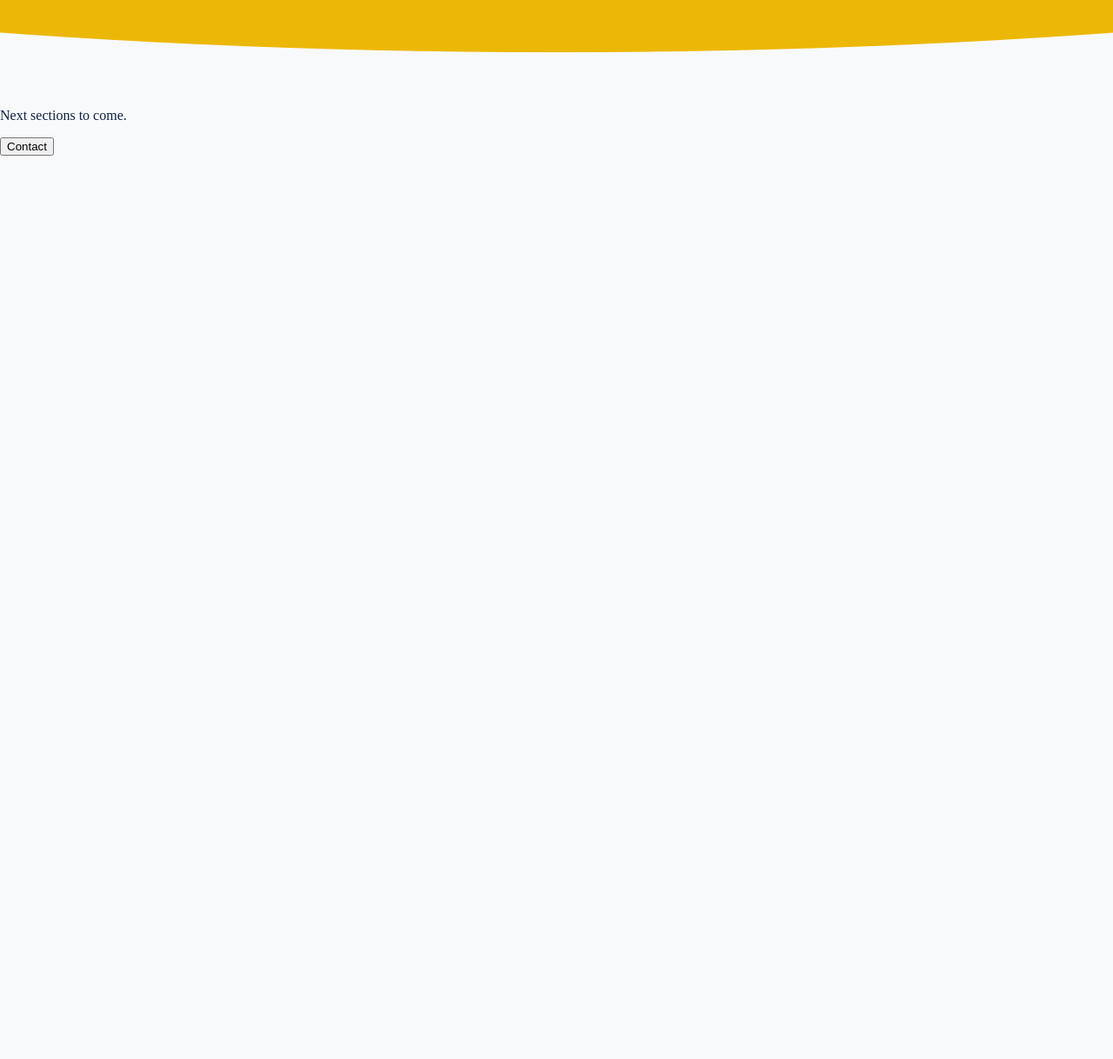
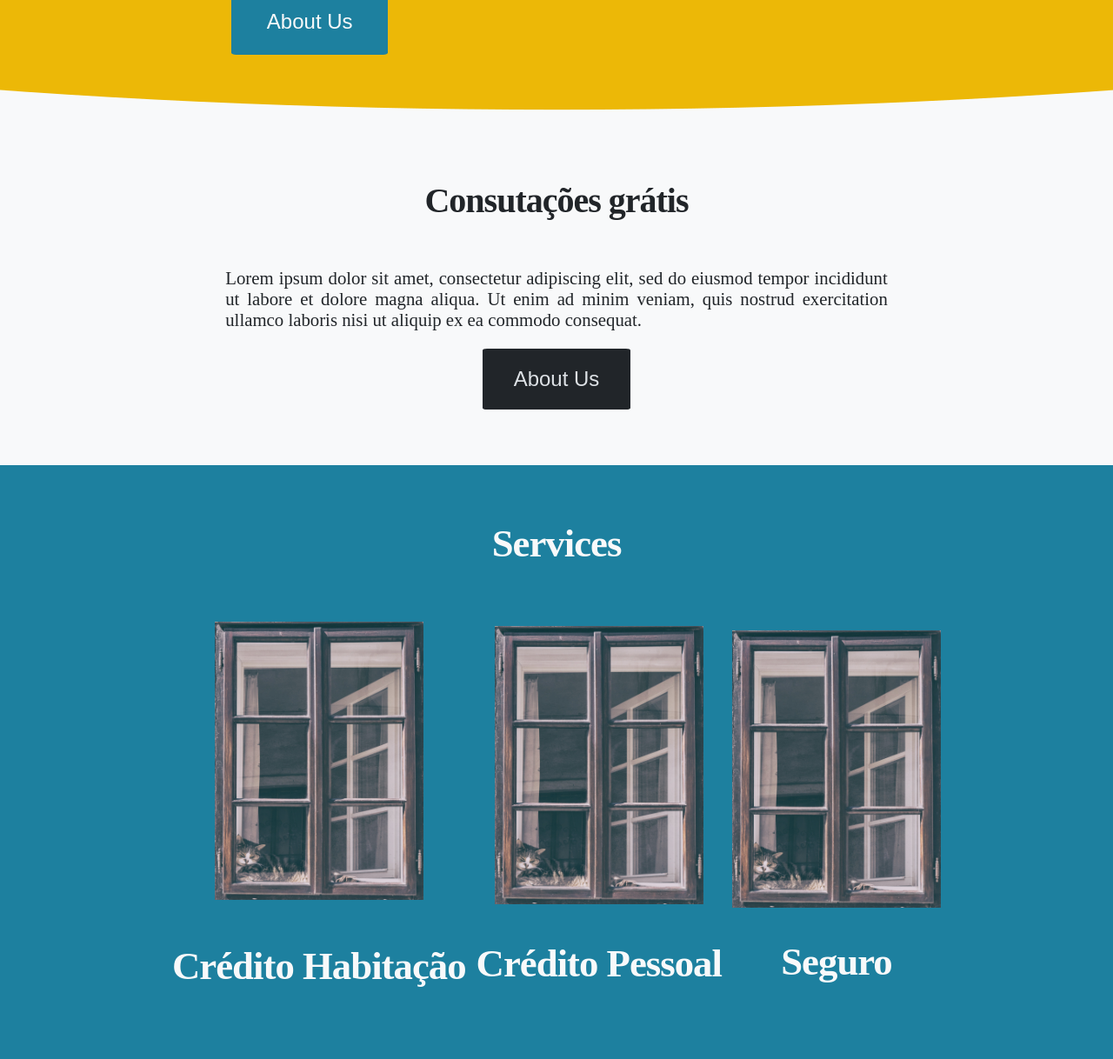
Before and after one commit to BufnastaZecica/Janela-Vibrante, a plain HTML site: page index.html in a window 1280 px wide. Shown: the part 558-1776 px from the top of the page at 87% size. Before the commit the page ends 800 px from the top, so only its background shows below. Drawn offline with nearby package versions, Linux system fonts and the light colour scheme.

Commit message:
first like

```diff
--- a/css/style.css
+++ b/css/style.css
@@ -9,7 +9,7 @@
 }
 
 @import url('https://fonts.googleapis.com/css2?family=Mate&family=Volkhov:wght@700&display=swap');
-:root {
+ :root {
     --blue: #1D809F;
     --indigo: #6610f2;
     --purple: #6f42c1;
@@ -39,17 +39,32 @@
     --warning: #ecb807;
     --danger: #dc3545;
     --light: #f8f9fa;
-    --dark: #0c2245;
-    /* --dark: #212529; */
+    --dark: #212529;
+    /* --dark: #0c2245; */
 }
 
 .bluebutton {
     border: none;
-    border-radius: 5%;
+    border-radius: 3%;
     font-size: 1.2rem;
     align-self: auto;
     background-color: var(--primary);
     color: var(--gray-300);
+}
+
+.darkbutton {
+    border: none;
+    border-radius: 3%;
+    font-size: 1.2rem;
+    align-self: auto;
+    background-color: var(--dark);
+    color: var(--gray-300);
+}
+
+.bigbutton {
+    width: 170px;
+    height: 70px;
+    align-self: center;
 }
 
 html,
@@ -73,6 +88,11 @@ ul {
 a {
     color: var(--dark);
     text-decoration: none;
+}
+
+p {
+    text-align: justify;
+    font-size: 1.2rem;
 }
 
 header {
@@ -240,25 +260,83 @@ header .logo {
     flex-flow: column;
 }
 
-
-/* .main .wraper>div.picture {
+.main .wraper>div.picture {
     display: none;
-} */
+}
 
 .main .wraper h1 {
     font-size: 1.8rem;
     text-align: center;
+    letter-spacing: -1;
 }
 
-.main .wraper button {
-    width: 170px;
-    height: 70px;
-    align-self: center;
+.bigbutton a {
+    font-size: 1.5rem;
+}
+
+button a {
+    color: var(--gray-300);
 }
 
 .main .wraper button a {
     font-size: 1.5rem;
-    color: var(--gray-300);
+    color: var(--gray-100);
+}
+
+section.free {
+    display: flex;
+    align-self: center;
+    flex-flow: column nowrap;
+    justify-content: center;
+    align-items: center;
+    width: 85%;
+    margin-bottom: 10%;
+    margin-top: -5%;
+}
+
+section.free h1,
+section.services h1 {
+    font-size: 1.8rem;
+    letter-spacing: -1;
+}
+
+section.services {
+    display: flex;
+    flex-flow: column nowrap;
+    justify-content: center;
+    align-items: center;
+    background-color: var(--primary)
+}
+
+section.services h1 {
+    color: var(--gray-100);
+    margin: 10% 0;
+    font-size: 2.4rem;
+}
+
+section.services .serviceswrap {
+    display: flex;
+    flex-flow: column nowrap;
+    justify-content: center;
+    align-items: center;
+}
+
+section.services img {
+    width: 240;
+    margin-bottom: 20%;
+}
+
+section.services .serviceswrap>div {
+    display: flex;
+    flex-flow: column nowrap;
+    align-items: center;
+}
+
+section.services .serviceswrap>div a {
+    display: flex;
+    flex-flow: column nowrap;
+    align-items: center;
+    position: relative;
 }
 
 @media only screen and (min-device-width: 768px) and (max-device-width: 1027px) {}
@@ -369,10 +447,51 @@ header .logo {
     .main .wraper>div.picture img {
         max-width: 700px;
         align-self: center;
-        width: 400px;
+        width: 565px;
     }
     .main .wraper>div.picture h1 {
         font-size: 1.8rem;
         text-align: center;
     }
+    section.free {
+        margin-bottom: 5%;
+        margin-top: unset;
+    }
+    section.free h1 {
+        font-size: 2.5rem;
+        letter-spacing: -1px;
+    }
+    section.free p {
+        font-size: 1.3rem;
+        width: 70%;
+    }
+    section.services h1 {
+        font-size: 2.8rem;
+        margin: 5% 0;
+    }
+    section.services .serviceswrap {
+        flex-flow: row nowrap;
+        width: 70%;
+        justify-content: space-around;
+        margin-bottom: 5%;
+    }
+    section.services img {
+        width: 240;
+        margin-bottom: 10%;
+    }
+    /* .serviceswrap .cont {
+        width: 240;
+        text-align: center;
+        position: relative;
+        left: 0;
+        bottom: 240px;
+    }
+    section.services .serviceswrap .cont h1 {
+        font-size: 2rem;
+    } */
 }
+
+
+}
+
+}
--- a/index.html
+++ b/index.html
@@ -50,10 +50,10 @@
                 <p>
                     Quer poupar mais dinheiro e otimizar as suas finanças pessoais mas não sabe por onde começar? Teremos todo o gosto em ajudar
                 </p>
-                <button class="bluebutton"><a href="#">About Us</a></button>
+                <button class="bluebutton bigbutton"><a href="#">About Us</a></button>
             </div>
             <div class="picture">
-                <img src="./imgs/logo.png" alt="Picture of the Financial Advisor João Ferreira" />
+                <img src="./imgs/financial_advisor.jpg" alt="Picture of the Financial Advisor João Ferreira" />
                 <h1>João Ferreira</h1>
             </div>
         </div>
@@ -62,9 +62,46 @@
         </div>
     </div>
     <section class="free">
-        <p>Next sections to come.</p>
-        <button>Contact</button>
+        <h1>Consutações grátis</h1>
+        <p>Lorem ipsum dolor sit amet, consectetur adipiscing elit, sed do eiusmod tempor incididunt ut labore et dolore magna aliqua. Ut enim ad minim veniam, quis nostrud exercitation ullamco laboris nisi ut aliquip ex ea commodo consequat.</p>
+        <button class="darkbutton bigbutton"><a href="#">About Us</a></button>
     </section>
+
+
+
+
+
+    <section class="services">
+        <h1>Services</h1>
+
+        <div class="serviceswrap">
+
+            <div>
+
+                <a href="#">
+                    <img src="./imgs/janela.jpg" alt="Vibrant window with lauzy cat">
+                    <h1>Crédito Habitação</h1>
+                </a>
+            </div>
+            <div>
+                <a href="#">
+                    <img src="./imgs/janela.jpg" alt="Vibrant window with lauzy cat">
+                    <h1>Crédito Pessoal</h1>
+                </a>
+            </div>
+            <div>
+                <a href="#">
+                    <img src="./imgs/janela.jpg" alt="Vibrant window with lauzy cat">
+                    <h1>Seguro</h1>
+                </a>
+            </div>
+        </div>
+
+    </section>
+
+
+
+
     <script src="./js/main.js" type="text/javascript"></script>
 </body>
 
```
Also changed, not shown: imgs/janela.jpg (added), imgs/janela1.jpg (added), 1 other file.
